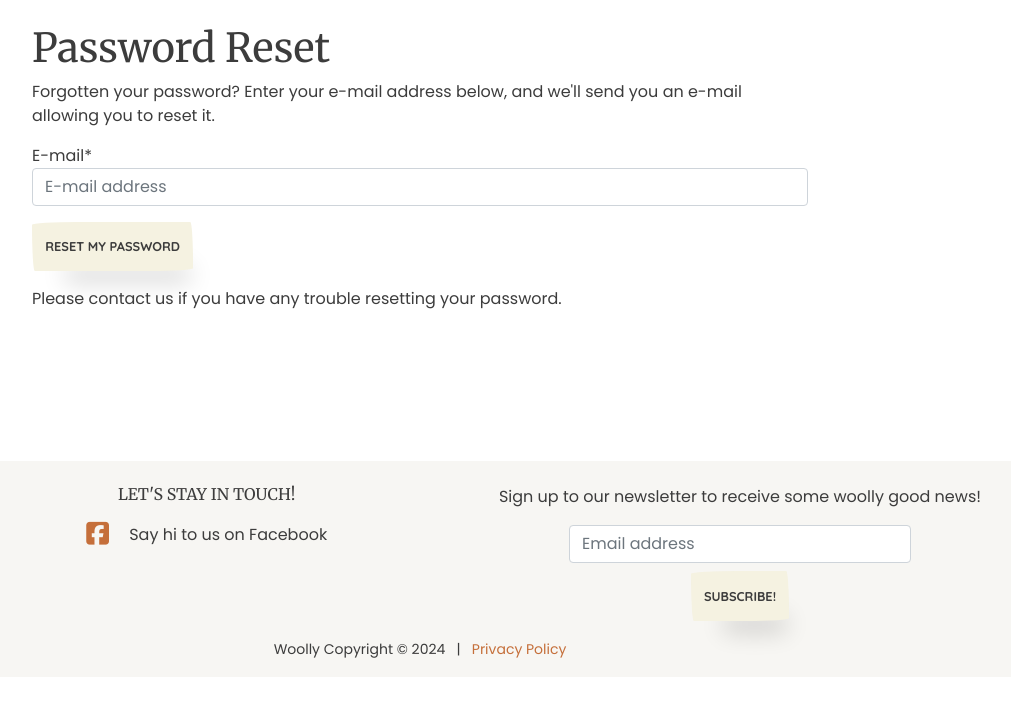
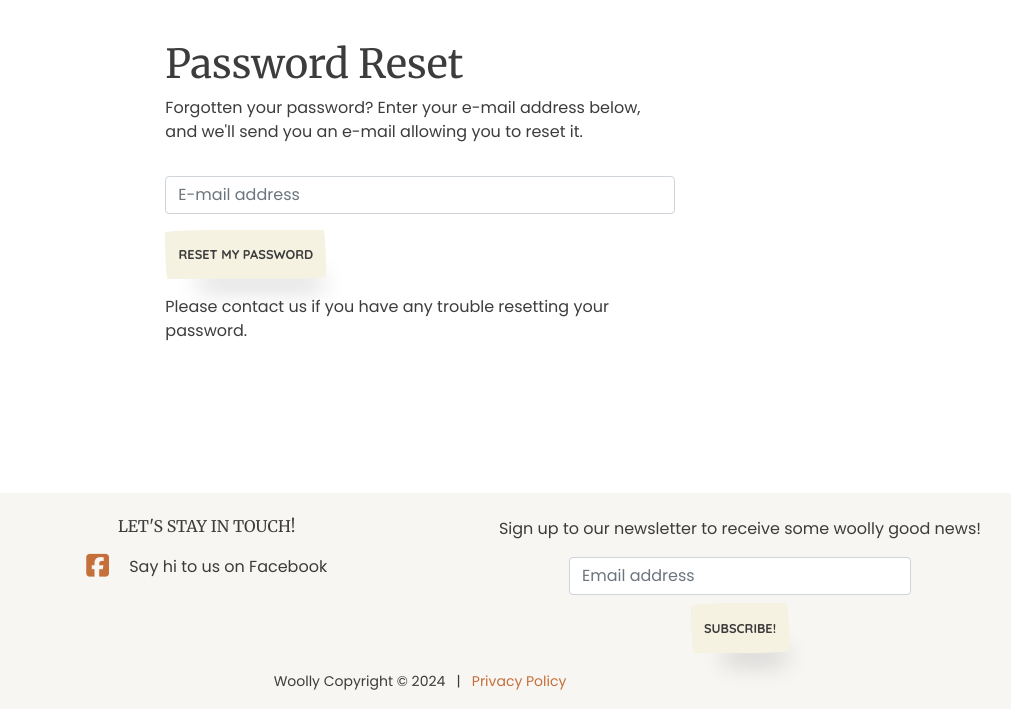
Before and after one commit to jonnlai/woolly, a Django app: page /accounts/password/reset/ in a window 1280 px wide. Shown: the part 194-903 px from the top of the page, without its empty margins (220-1231 px from the left). Before the commit the page ends 852 px from the top, so only its background shows below. Run offline with Django 3.2, Linux system fonts and the light colour scheme; some libraries are stand-ins or nearby versions.

Commit message:
refactor: improve styling and wording of allauth

```diff
--- a/static/css/base.css
+++ b/static/css/base.css
@@ -363,6 +363,19 @@ header {
     max-width: 100vw;
 }
 
+/* Allauth form formatting */
+
+#signup_form label,
+.login label,
+.password_reset label {
+    display: none;
+}
+
+#signup_form .textinput,
+.login .textinput {
+    margin-bottom: 15px;
+}
+
 /* Media Queries */
 
 /* Screens larger than 576px */
--- a/templates/allauth/account/email/email_confirmation_message.txt
+++ b/templates/allauth/account/email/email_confirmation_message.txt
@@ -2,6 +2,6 @@
 {% load account %}
 {% load i18n %}
 
-{% block content %}{% autoescape off %}{% user_display user as user_display %}{% blocktrans with site_name=current_site.name site_domain=current_site.domain %}You're receiving this e-mail because user {{ user_display }} has given your e-mail address to register an account on {{ site_domain }}.
+{% block content %}{% autoescape off %}{% user_display user as user_display %}{% blocktrans %}You're receiving this e-mail because user {{ user_display }} has given your e-mail address to register an account on {{ site_domain }}.
 
 To confirm this is correct, go to {{ activate_url }}{% endblocktrans %}{% endautoescape %}{% endblock %}
--- a/templates/allauth/account/login.html
+++ b/templates/allauth/account/login.html
@@ -10,9 +10,9 @@
 
 <div class="row">
     <div class="col-md-8 mt-5 offset-md-2">
-        <h3>{% trans "Sign In" %}</h3>
+        <h3>{% trans "Login" %}</h3>
         <p>{% blocktrans %}Welcome back to Woolly. To view your profile, please log in. If
-            you have not created an account yet, then <a class="link" href="{{ signup_url }}">sign up</a>
+            you have not created an account yet, then <a class="link" href="{{ signup_url }}">register</a>
             first.{% endblocktrans %}</p>
     </div>
 </div>
--- a/templates/allauth/account/password_reset.html
+++ b/templates/allauth/account/password_reset.html
@@ -7,18 +7,25 @@
 
 {% block inner_content %}
 
+    <div class="row">
+        <div class="col-md-8 mt-3 offset-md-2">
             <h1>{% trans "Password Reset" %}</h1>
             {% if user.is_authenticated %}
             {% include "account/snippets/already_logged_in.html" %}
             {% endif %}
-
             <p>{% trans "Forgotten your password? Enter your e-mail address below, and we'll send you an e-mail allowing you to reset it." %}</p>
-
+        </div>
+    </div>
+    <div class="row">
+        <div class="col-md-8 mt-3 offset-md-2">
             <form method="POST" action="{% url 'account_reset_password' %}" class="password_reset">
                 {% csrf_token %}
                 {{ form|crispy }}
                 <input type="submit" value="{% trans 'Reset My Password' %}" class="btn button-paper my-3" />
             </form>
+            <p>{% blocktrans %}Please contact us if you have any trouble resetting your password.{% endblocktrans %}</p>
+        </div>
+    </div>
 
-    <p>{% blocktrans %}Please contact us if you have any trouble resetting your password.{% endblocktrans %}</p>
+
 {% endblock %}
--- a/templates/allauth/account/signup.html
+++ b/templates/allauth/account/signup.html
@@ -28,7 +28,7 @@
       <input type="hidden" name="{{ redirect_field_name }}"
         value="{{ redirect_field_value }}" />
       {% endif %}
-      <button class="btn button-paper" type="submit">
+      <button class="btn button-paper mt-3" type="submit">
         {% trans "Sign Up" %} &raquo;</button>
     </form>
   </div>
```
Lines whose indentation alone changed are shown as unchanged.
